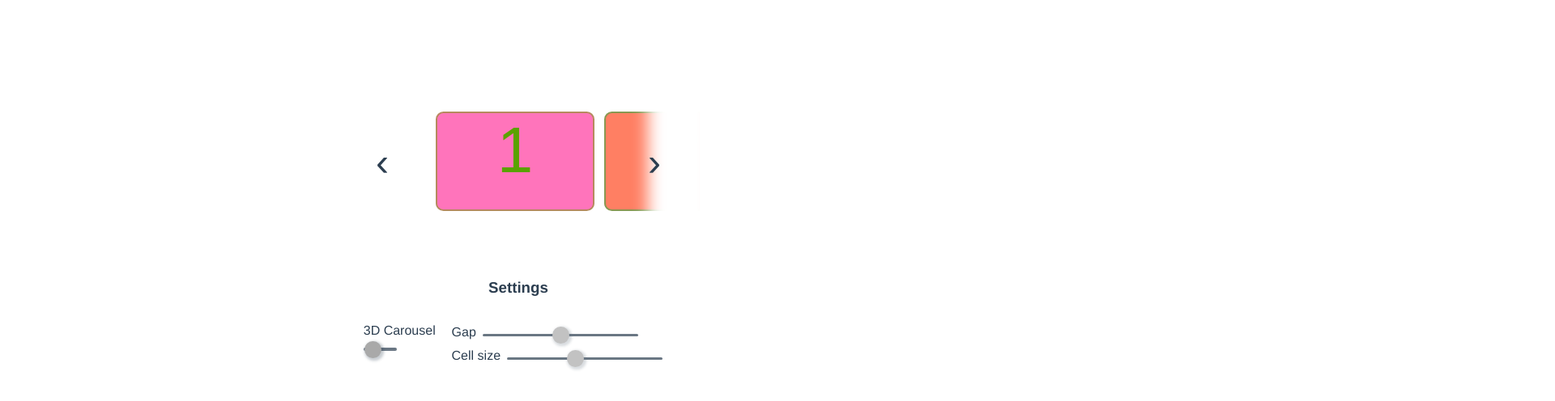
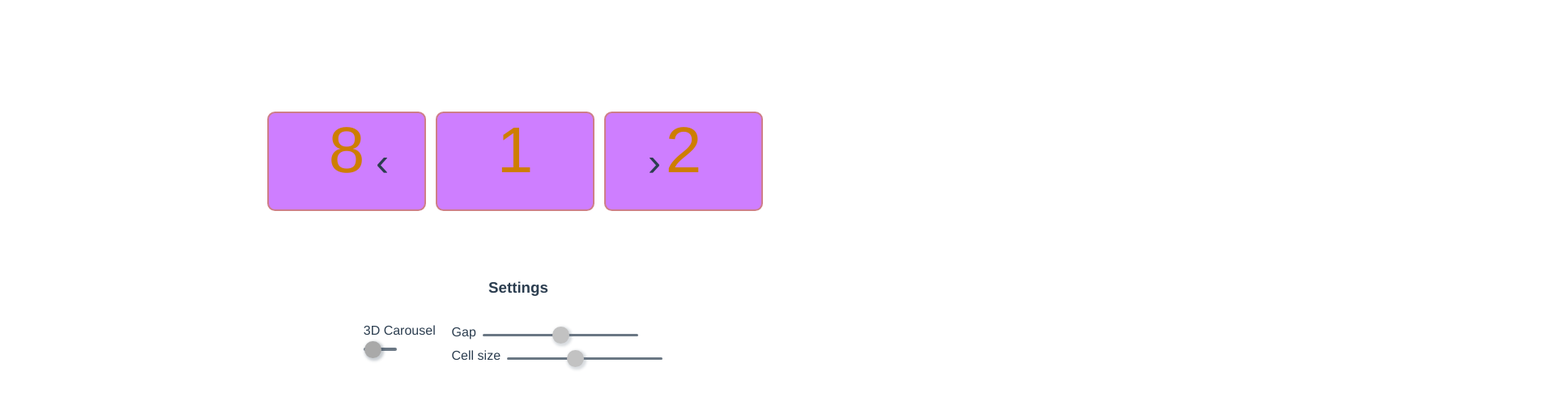
Before and after one commit to Samuca2308/vue3-3d-carousel, a Vue app: page / in a window 1280 px wide. Shown: the top 496 px of the page at 81% size, 1920 px wide, since content can reach past the window. Built offline with nearby package versions, Linux system fonts and the light colour scheme.

Commit message:
1 file modified

```diff
--- a/src/components/Carousel.vue
+++ b/src/components/Carousel.vue
@@ -18,17 +18,19 @@ const cellRem = computed(() => {
 
 const rotation = ref(0);
 const rem = parseInt(getComputedStyle(document.documentElement).fontSize);
+const carousel: Ref<HtmlElement | null> = ref(null);
 
 function rotate(clockwise: Boolean) {
   clockwise ? (rotation.value--, func()) : (rotation.value++, func());
 }
 
 function func() {
+  /*
   if (rotation.value < 0) {
     rotation.value = 7;
   } else if (rotation.value > 7) {
     rotation.value = 0;
-  }
+  }*/
 }
 </script>
 
@@ -42,37 +44,55 @@ function func() {
     class="container"
   >
     <div
+      ref="carousel"
       :style="
         props.dimMode == true
-          ? `left: ${
-              (14 - cellRem) / 2
-            }rem; width: ${cellRem}rem; transform: rotateY(${
-              -45 * rotation
-            }deg)`
-          : 'transform: translateX(-25%); width: 200%; overflow-x: hidden;'
+          ? `left: ${(14 - cellRem) / 2}rem; width: ${
+              cellRem + 2
+            }rem; transform: rotateY(${-45 * rotation}deg)`
+          : 'transform: translateX(-25%); width: 200%;'
       "
-      :class="`carousel transition ${props.dimMode == true ? '' : 'td'}`"
+      :class="`carousel ${props.dimMode == true ? '' : 'td'}`"
     >
       <div
         :key="num"
         v-for="num in 8"
         :style="
-          `width: ${cellRem}rem;
-          filter: hue-rotate(${(360 / 8) * num}deg);` +
+          `width: ${cellRem}rem;` +
           (props.dimMode == true
             ? `transform: translateX(0) rotateY(${
                 (num - 1) * (360 / 8)
               }deg) translateZ(${
                 Math.round(((cellRem / 2) * rem) / Math.tan(Math.PI / 8)) + gap
               }px)`
-            : `transform: translateX(${
-                -5 * rem +
-                (-rotation + num) * (cellRem * rem + gap) +
+            : `transform: translateX(
+
+
+              ${
+                -5 * rem + // -5rem
+                (num == 8 && rotation % 8 == 0
+                  ? 0
+                  : -(rotation % 8) + // - index
+                    (num > (rotation % 8) - 2 && num < (rotation % 8) + 6 // cut in half
+                      ? 0
+                      : 8) +
+                    num) *
+                  (cellRem * rem + gap) + //
                 (12 - cellRem) * 1.5 * rem -
                 gap
-              }px)`)
+              }px);
+
+              opacity: ${
+                rotation % 8 == 7 && (num == 7 || num == 8 || num == 1)
+                  ? '1'
+                  : rotation % 8 == 0 && (num == 8 || num == 1 || num == 2)
+                  ? '1'
+                  : num > (rotation % 8) + 2 || num < rotation % 8
+                  ? '0'
+                  : '1'
+              };`)
         "
-        :class="'cell transition' + (props.dimMode == true ? ' dimCell' : '')"
+        :class="'cell' + (props.dimMode == true ? ' dimCell' : '')"
       >
         {{ num }}
       </div>
@@ -94,6 +114,7 @@ function func() {
   height: 20rem;
   position: absolute;
   transform-style: preserve-3d;
+  transition: transform 300ms ease-in-out;
 }
 
 .td::after {
@@ -101,7 +122,6 @@ function func() {
   position: absolute;
   width: 100%;
   height: 100%;
-  box-shadow: inset 0 0 1.2rem 4rem white;
   transform: translateY(-6rem);
 }
 
@@ -113,14 +133,11 @@ function func() {
   aspect-ratio: 1.62;
   background: #ce7eff;
   border: 0.16rem solid #ce7e88;
+  transition: transform 300ms ease-in-out;
   border-radius: 0.6rem;
   color: #ce7e00;
   left: 10px;
   top: 10px;
-}
-
-.transition {
-  transition: transform 300ms ease-in-out;
 }
 
 .arrow {
```
